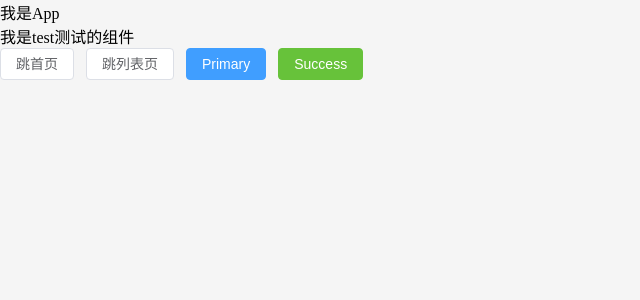
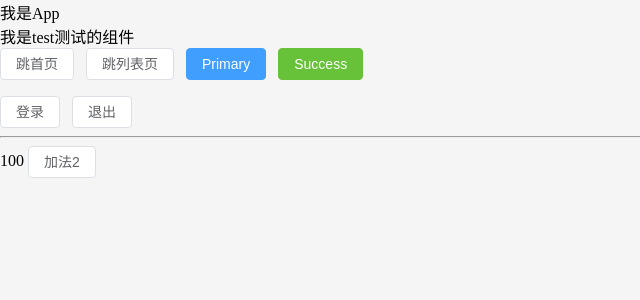
Before and after one commit to zjrxx/big-event-admin, a Vue app: page / in a window 1280 px wide. Shown: the top 300 px of the page, without its empty margins (0-640 px from the left). Built offline with nearby package versions, Linux system fonts and the light colour scheme.

Commit message:
Pinia - 配置仓库统一管理

```diff
--- a/package.json
+++ b/package.json
@@ -25,6 +25,7 @@
     "eslint-plugin-vue": "^9.11.0",
     "husky": "^8.0.0",
     "lint-staged": "^13.2.3",
+    "pinia-plugin-persistedstate": "^3.1.0",
     "prettier": "^2.8.8",
     "sass": "^1.63.6",
     "unplugin-auto-import": "^0.16.6",
--- a/src/App.vue
+++ b/src/App.vue
@@ -5,6 +5,7 @@
 // 2. 获取路由参数 route   useRoute
 //    const route = useRoute()
 import { useRoute, useRouter } from 'vue-router'
+import { useUserStore, useCountStore } from '@/stores'
 const router = useRouter()
 const route = useRoute()
 
@@ -12,6 +13,9 @@
   router.push('/list')
   console.log(router, route)
 }
+
+const userStore = useUserStore()
+const countStore = useCountStore()
 </script>
 
 <template>
@@ -23,6 +27,16 @@
 
     <el-button type="primary">Primary</el-button>
     <el-button type="success">Success</el-button>
+
+    <p>{{ userStore.token }}</p>
+    <el-button @click="userStore.setToken('Bearer sidfhheiwhuvyweqrjh')">
+      登录
+    </el-button>
+    <el-button @click="userStore.removeToken()">退出</el-button>
+
+    <hr />
+    {{ countStore.count }}
+    <el-button @click="countStore.add(2)">加法2</el-button>
   </div>
 </template>
 
--- a/src/main.js
+++ b/src/main.js
@@ -1,11 +1,10 @@
 import { createApp } from 'vue'
-import { createPinia } from 'pinia'
 import App from './App.vue'
 import router from './router'
+import pinia from '@/stores/index'
 import '@/assets/main.scss'
 
 const app = createApp(App)
-
-app.use(createPinia())
+app.use(pinia)
 app.use(router)
 app.mount('#app')
--- /dev/null
+++ b/src/stores/index.js
@@ -0,0 +1,14 @@
+import { createPinia } from 'pinia'
+import persist from 'pinia-plugin-persistedstate'
+
+const pinia = createPinia()
+pinia.use(persist)
+
+export default pinia
+export * from './modules/user'
+export * from './modules/counter'
+
+// import { useUserStore } from './modules/user'
+// export { useUserStore }
+// import { useCountStore } from './modules/counter'
+// export { useCountStore }
--- /dev/null
+++ b/src/stores/modules/counter.js
@@ -0,0 +1,14 @@
+import { defineStore } from 'pinia'
+import { ref } from 'vue'
+
+// 数字计数器模块
+export const useCountStore = defineStore('big-count', () => {
+  const count = ref(100)
+  const add = (n) => {
+    count.value += n
+  }
+  return {
+    count,
+    add
+  }
+})
--- /dev/null
+++ b/src/stores/modules/user.js
@@ -0,0 +1,25 @@
+import { defineStore } from 'pinia'
+import { ref } from 'vue'
+
+// 用户模块 token setToken removeToken
+export const useUserStore = defineStore(
+  'big-user',
+  () => {
+    const token = ref('')
+    const setToken = (newToken) => {
+      token.value = newToken
+    }
+    const removeToken = () => {
+      token.value = ''
+    }
+
+    return {
+      token,
+      setToken,
+      removeToken
+    }
+  },
+  {
+    persist: true
+  }
+)
```
Also changed, not shown: 1 other file (tests, documents, lock files or other folders).
